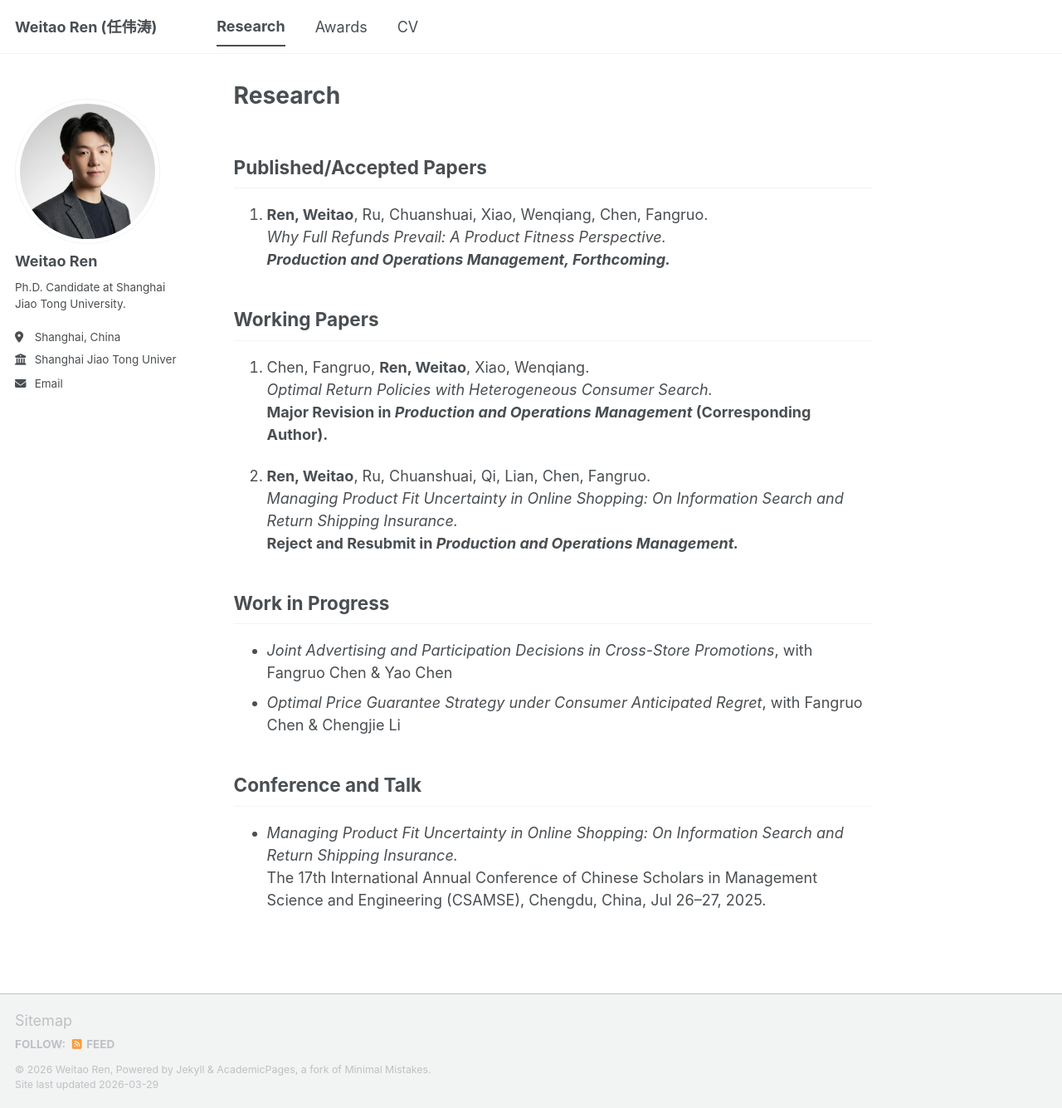
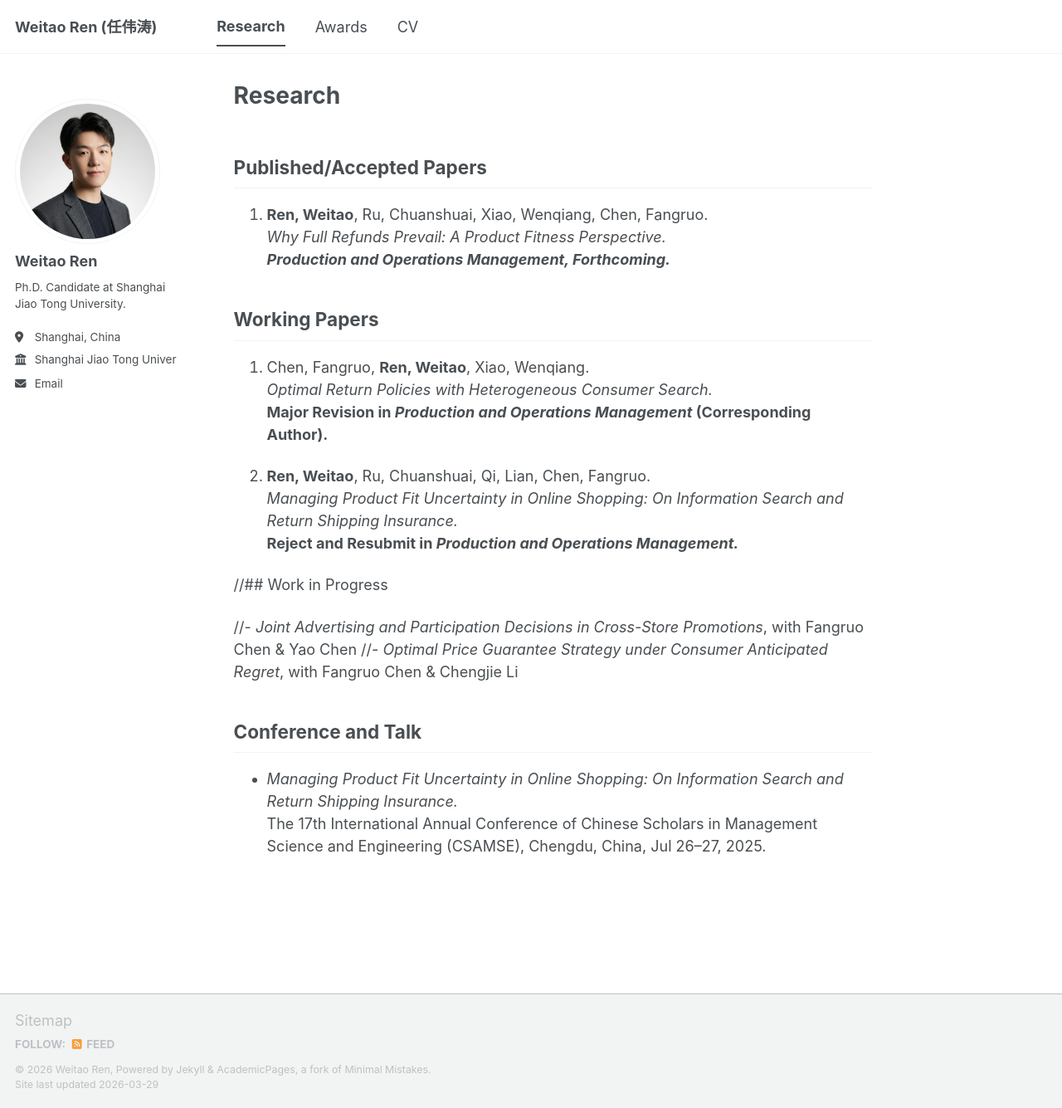
Before and after one commit to weitaoren/weitaoren.github.io, a Jekyll site: the page built from _pages/research.md, in a window 1280 px wide and 1335 px high. Shown: the whole window at 83% size. Built offline with Jekyll 4.4.1, drawn with Linux system fonts in a browser that asks for light colours; a script bundle is joined from its source files by our own code; library files that are not in the unit come from our copies.

```diff
--- a/_pages/research.md
+++ b/_pages/research.md
@@ -21,10 +21,10 @@ author_profile: true
    *Managing Product Fit Uncertainty in Online Shopping: On Information Search and Return Shipping Insurance.*
    **Reject and Resubmit in *Production and Operations Management.***
 
-## Work in Progress
+//## Work in Progress
 
-- *Joint Advertising and Participation Decisions in Cross-Store Promotions*, with Fangruo Chen & Yao Chen
-- *Optimal Price Guarantee Strategy under Consumer Anticipated Regret*, with Fangruo Chen & Chengjie Li
+//- *Joint Advertising and Participation Decisions in Cross-Store Promotions*, with Fangruo Chen & Yao Chen
+//- *Optimal Price Guarantee Strategy under Consumer Anticipated Regret*, with Fangruo Chen & Chengjie Li
 
 ## Conference and Talk
 
```
